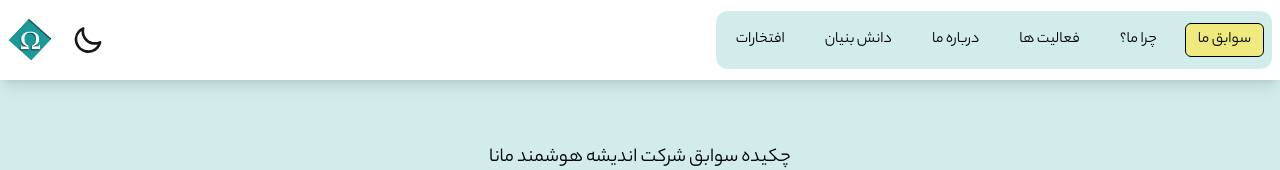
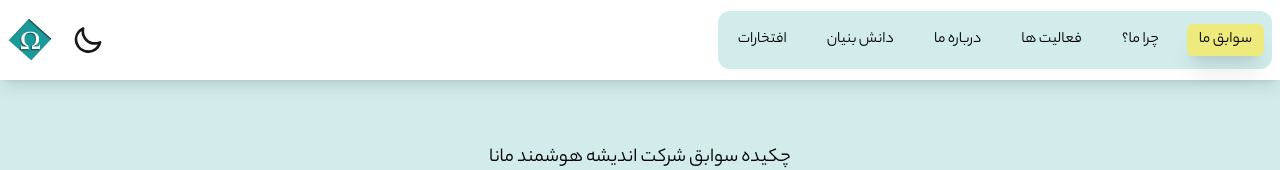
Before and after one commit to maryammohebbi/Mana-Next-ver, a Next.js app: page / in a window 1280 px wide. Shown: the top 170 px of the page. Built offline with nearby package versions, Linux system fonts and the light colour scheme.

Commit message:
minor style changes

```diff
--- a/src/components/header/Menu.jsx
+++ b/src/components/header/Menu.jsx
@@ -34,10 +34,10 @@ function Menu({ mobile = false, onClose }) {
         <button
           key={id}
           onClick={() => scrollToSection(id)}
-          className={`px-3 py-1 rounded-md transition cursor-pointer
+          className={`px-3 py-1 rounded-md transition-all duration-500 cursor-pointer
             ${
               active === id
-                ? "bg-quaternary text-secondary border rounded-2xl"
+                ? "bg-quaternary text-secondary shadow-xl rounded-2xl"
                 : "text-secondary"
             }`}
         >
```
